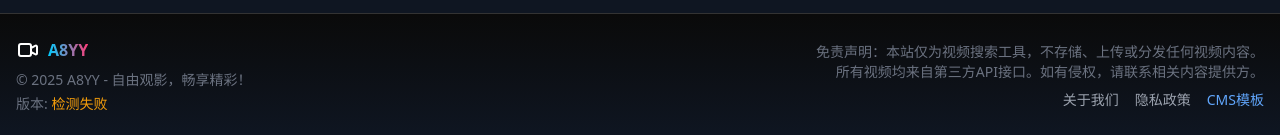
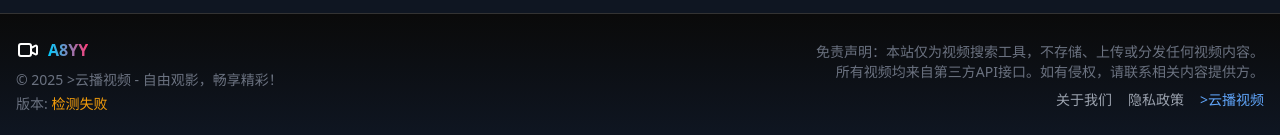
Before and after one commit to yss789/yss, a website: page player.html in a window 1280 px wide. Shown: the part 866-1001 px from the top of the page. Drawn offline with Linux system fonts and the light colour scheme; no server answers.

Commit message:
Update player.html

```diff
--- a/player.html
+++ b/player.html
@@ -4,7 +4,7 @@
     <meta charset="UTF-8">
     <meta name="viewport" content="width=device-width, initial-scale=1.0">
     <meta name="referrer" content="same-origin">
-    <title>A8YY 播放器</title>
+    <title>>云播视频</title>
 
     <!-- Favicon -->
     <link rel="icon" href="image/logo.png">
@@ -299,7 +299,7 @@
                         </svg>
                         <span class="gradient-text font-bold">A8YY</span>
                     </div>
-                    <p class="text-gray-500 text-sm mt-2 text-center md:text-left">© 2025 A8YY - 自由观影，畅享精彩！</p>
+                    <p class="text-gray-500 text-sm mt-2 text-center md:text-left">© 2025 >云播视频 - 自由观影，畅享精彩！</p>
                 </div>
 
                 <div class="text-center md:text-right">
@@ -310,7 +310,7 @@
                     <div class="mt-2 flex justify-center md:justify-end space-x-4">
                         <a href="about.html" class="text-gray-400 hover:text-white text-sm transition-colors">关于我们</a>
                         <a href="privacy.html" class="text-gray-400 hover:text-white text-sm transition-colors">隐私政策</a>
-                        <a href="https://www.cmsmb.cc/" target="_blank" rel="noopener" class="text-blue-400 hover:text-blue-300 text-sm transition-colors">CMS模板</a>
+                        <a href="https://www.cmsmb.cc/" target="_blank" rel="noopener" class="text-blue-400 hover:text-blue-300 text-sm transition-colors">>云播视频</a>
                     </div>
                 </div>
             </div>
```
